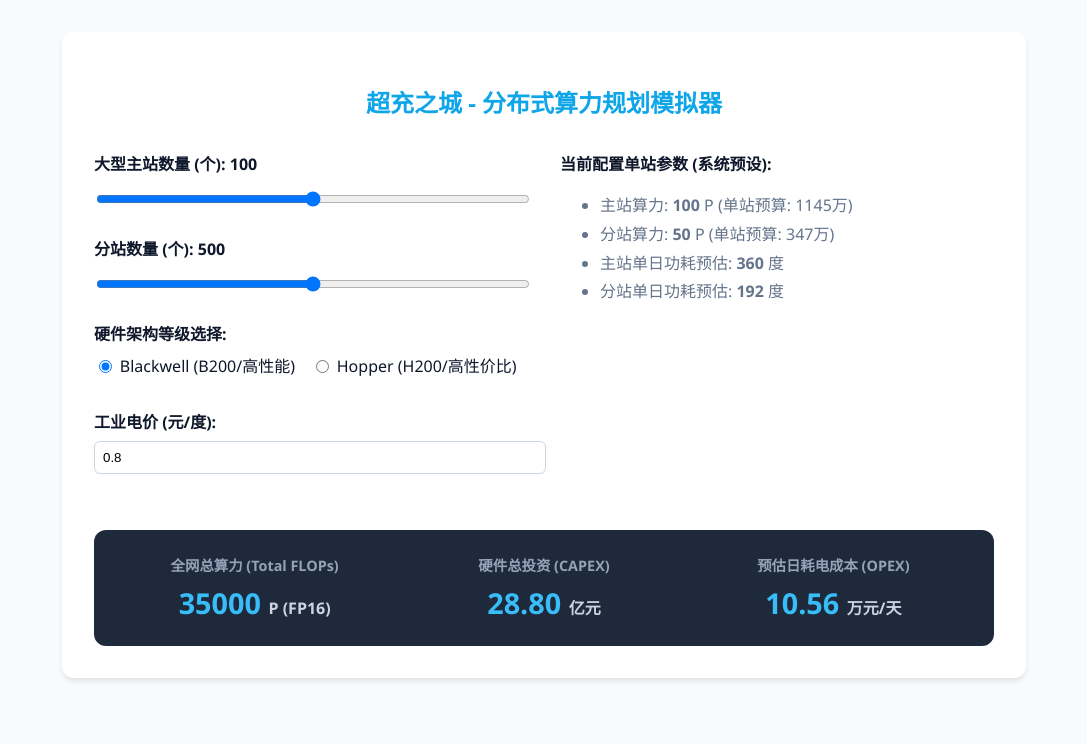
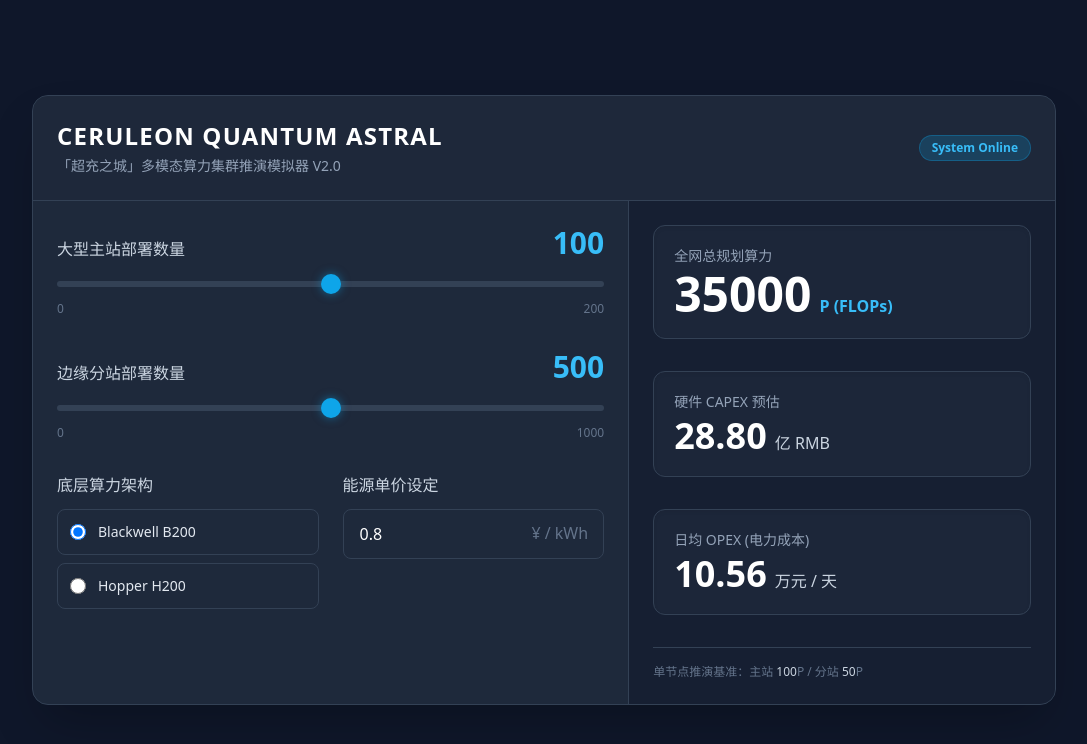
Before and after one commit to SultanSah/cqa-station-simulator, a plain HTML site: page index.html in a window 1280 px wide. Shown: the whole page, without its empty margins (96-1183 px from the left). Drawn offline with nearby package versions, Linux system fonts and the light colour scheme.

Commit message:
Update index.html

```diff
--- a/index.html
+++ b/index.html
@@ -1,173 +1,189 @@
 <!DOCTYPE html>
-<html lang="zh-CN">
+<html lang="zh-CN" class="dark">
 <head>
     <meta charset="UTF-8">
     <meta name="viewport" content="width=device-width, initial-scale=1.0">
-    <title>CERULEON QUANTUM ASTRAL - 超充之城算力规划器</title>
+    <title>CQA-Godhead | 算力网络推演系统</title>
+    <script src="https://cdn.tailwindcss.com"></script>
+    <script>
+        tailwind.config = {
+            darkMode: 'class',
+            theme: {
+                extend: {
+                    colors: {
+                        cqa: {
+                            blue: '#0ea5e9',
+                            dark: '#0f172a',
+                            panel: '#1e293b',
+                            accent: '#38bdf8'
+                        }
+                    }
+                }
+            }
+        }
+    </script>
     <style>
-        :root {
-            --primary: #0ea5e9;
-            --bg: #f8fafc;
-            --card-bg: #ffffff;
-            --text-main: #0f172a;
-            --text-muted: #64748b;
+        /* 定制高级滑块样式 */
+        input[type=range] {
+            -webkit-appearance: none; width: 100%; background: transparent; margin: 10px 0;
         }
-        body {
-            font-family: 'Segoe UI', system-ui, sans-serif;
-            background-color: var(--bg);
-            color: var(--text-main);
-            padding: 2rem;
-            margin: 0;
+        input[type=range]:focus { outline: none; }
+        input[type=range]::-webkit-slider-runnable-track {
+            width: 100%; height: 6px; cursor: pointer;
+            background: #334155; border-radius: 9999px;
         }
-        .container {
-            max-width: 900px;
-            margin: 0 auto;
-            background: var(--card-bg);
-            padding: 2rem;
-            border-radius: 12px;
-            box-shadow: 0 4px 6px -1px rgba(0, 0, 0, 0.1);
+        input[type=range]::-webkit-slider-thumb {
+            height: 20px; width: 20px; border-radius: 50%;
+            background: #0ea5e9; cursor: pointer;
+            -webkit-appearance: none; margin-top: -7px;
+            box-shadow: 0 0 10px rgba(14, 165, 233, 0.5);
+            transition: transform 0.1s;
         }
-        h2 { text-align: center; color: var(--primary); margin-bottom: 2rem; }
-        .grid-layout { display: grid; grid-template-columns: 1fr 1fr; gap: 2rem; }
-        .control-group { margin-bottom: 1.5rem; }
-        label { display: block; font-weight: 600; margin-bottom: 0.5rem; }
-        input[type="range"] { width: 100%; margin-top: 0.5rem; }
-        input[type="number"] {
-            width: 100%; padding: 0.5rem; border: 1px solid #cbd5e1; border-radius: 6px;
-        }
-        .radio-group { display: flex; gap: 1rem; }
-        .radio-group label { font-weight: normal; display: flex; align-items: center; gap: 0.3rem; }
+        input[type=range]::-webkit-slider-thumb:hover { transform: scale(1.2); }
 
-        .results-panel {
-            background: #1e293b;
-            color: white;
-            padding: 1.5rem;
-            border-radius: 12px;
-            margin-top: 2rem;
-        }
-        .result-grid {
-            display: grid; grid-template-columns: repeat(3, 1fr); gap: 1rem; text-align: center;
-        }
-        .result-item h4 { margin: 0 0 0.5rem 0; color: #94a3b8; font-size: 0.9rem; }
-        .result-item .value { font-size: 1.8rem; font-weight: bold; color: #38bdf8; }
-        .value-unit { font-size: 1rem; color: #cbd5e1; }
+        /* 数字跳动动画 */
+        .number-transition { transition: all 0.3s ease-out; }
     </style>
 </head>
-<body>
+<body class="bg-cqa-dark text-slate-200 font-sans antialiased p-4 md:p-8 min-h-screen flex items-center justify-center">
 
-<div class="container">
-    <h2>超充之城 - 分布式算力规划模拟器</h2>
+<div class="max-w-5xl w-full bg-cqa-panel rounded-2xl shadow-2xl border border-slate-700 overflow-hidden">
+    <div class="bg-slate-800/50 p-6 border-b border-slate-700 flex justify-between items-center">
+        <div>
+            <h1 class="text-2xl font-bold text-white tracking-wider">CERULEON QUANTUM ASTRAL</h1>
+            <p class="text-slate-400 text-sm mt-1">「超充之城」多模态算力集群推演模拟器 V2.0</p>
+        </div>
+        <div class="px-3 py-1 bg-cqa-blue/20 text-cqa-accent rounded-full text-xs font-semibold border border-cqa-blue/30">
+            System Online
+        </div>
+    </div>
 
-    <div class="grid-layout">
-        <div class="controls">
-            <div class="control-group">
-                <label>大型主站数量 (个): <span id="mainVal">100</span></label>
+    <div class="grid grid-cols-1 md:grid-cols-12 gap-0">
+        <div class="col-span-1 md:col-span-7 p-6 border-r border-slate-700 space-y-8">
+
+            <div>
+                <div class="flex justify-between items-end mb-2">
+                    <label class="font-medium text-slate-300">大型主站部署数量</label>
+                    <span class="text-3xl font-bold text-cqa-accent" id="mainVal">100</span>
+                </div>
                 <input type="range" id="mainStations" min="0" max="200" value="100" oninput="updateUI()">
-            </div>
-
-            <div class="control-group">
-                <label>分站数量 (个): <span id="subVal">500</span></label>
-                <input type="range" id="subStations" min="0" max="1000" value="500" oninput="updateUI()">
-            </div>
-
-            <div class="control-group">
-                <label>硬件架构等级选择:</label>
-                <div class="radio-group">
-                    <label><input type="radio" name="hardware" value="B200" checked onchange="updateUI()"> Blackwell (B200/高性能)</label>
-                    <label><input type="radio" name="hardware" value="H200" onchange="updateUI()"> Hopper (H200/高性价比)</label>
+                <div class="flex justify-between text-xs text-slate-500 mt-1">
+                    <span>0</span><span>200</span>
                 </div>
             </div>
 
-            <div class="control-group">
-                <label>工业电价 (元/度):</label>
-                <input type="number" id="powerCost" value="0.8" step="0.1" oninput="updateUI()">
+            <div>
+                <div class="flex justify-between items-end mb-2">
+                    <label class="font-medium text-slate-300">边缘分站部署数量</label>
+                    <span class="text-3xl font-bold text-cqa-accent" id="subVal">500</span>
+                </div>
+                <input type="range" id="subStations" min="0" max="1000" value="500" oninput="updateUI()">
+                <div class="flex justify-between text-xs text-slate-500 mt-1">
+                    <span>0</span><span>1000</span>
+                </div>
+            </div>
+
+            <div class="grid grid-cols-2 gap-6">
+                <div>
+                    <label class="font-medium text-slate-300 block mb-3">底层算力架构</label>
+                    <div class="space-y-2">
+                        <label class="flex items-center space-x-3 p-3 bg-slate-800 rounded-lg border border-slate-700 cursor-pointer hover:border-cqa-blue transition-colors">
+                            <input type="radio" name="hardware" value="B200" checked onchange="updateUI()" class="form-radio text-cqa-blue bg-slate-900 border-slate-600 focus:ring-cqa-blue focus:ring-offset-slate-800 h-4 w-4">
+                            <span class="text-sm font-medium text-slate-200">Blackwell B200</span>
+                        </label>
+                        <label class="flex items-center space-x-3 p-3 bg-slate-800 rounded-lg border border-slate-700 cursor-pointer hover:border-cqa-blue transition-colors">
+                            <input type="radio" name="hardware" value="H200" onchange="updateUI()" class="form-radio text-cqa-blue bg-slate-900 border-slate-600 focus:ring-cqa-blue focus:ring-offset-slate-800 h-4 w-4">
+                            <span class="text-sm font-medium text-slate-200">Hopper H200</span>
+                        </label>
+                    </div>
+                </div>
+
+                <div>
+                    <label class="font-medium text-slate-300 block mb-3">能源单价设定</label>
+                    <div class="relative">
+                        <input type="number" id="powerCost" value="0.8" step="0.1" oninput="updateUI()" class="w-full bg-slate-800 border border-slate-700 rounded-lg px-4 py-3 text-white focus:outline-none focus:border-cqa-blue focus:ring-1 focus:ring-cqa-blue transition-colors">
+                        <span class="absolute right-4 top-3 text-slate-500 font-medium">¥ / kWh</span>
+                    </div>
+                </div>
             </div>
         </div>
 
-        <div class="controls">
-            <div class="control-group">
-                <label>当前配置单站参数 (系统预设):</label>
-                <ul style="color: var(--text-muted); line-height: 1.8;">
-                    <li>主站算力: <strong id="pMainP">100</strong> P (单站预算: <span id="pMainCost">1145</span>万)</li>
-                    <li>分站算力: <strong id="pSubP">50</strong> P (单站预算: <span id="pSubCost">347</span>万)</li>
-                    <li>主站单日功耗预估: <strong id="pMainPower">360</strong> 度</li>
-                    <li>分站单日功耗预估: <strong id="pSubPower">192</strong> 度</li>
-                </ul>
+        <div class="col-span-1 md:col-span-5 bg-slate-900/50 p-6 flex flex-col justify-center space-y-8">
+
+            <div class="bg-slate-800/80 rounded-xl p-5 border border-slate-700 shadow-inner">
+                <p class="text-slate-400 text-sm font-medium mb-1">全网总规划算力</p>
+                <div class="flex items-baseline space-x-2">
+                    <span id="totalFlops" class="text-5xl font-black text-white number-transition">35000</span>
+                    <span class="text-cqa-accent font-semibold">P (FLOPs)</span>
+                </div>
             </div>
-        </div>
-    </div>
 
-    <div class="results-panel">
-        <div class="result-grid">
-            <div class="result-item">
-                <h4>全网总算力 (Total FLOPs)</h4>
-                <div class="value"><span id="totalFlops">35000</span> <span class="value-unit">P (FP16)</span></div>
+            <div class="bg-slate-800/80 rounded-xl p-5 border border-slate-700 shadow-inner">
+                <p class="text-slate-400 text-sm font-medium mb-1">硬件 CAPEX 预估</p>
+                <div class="flex items-baseline space-x-2">
+                    <span id="totalCost" class="text-4xl font-bold text-white number-transition">28.80</span>
+                    <span class="text-slate-300 font-medium">亿 RMB</span>
+                </div>
             </div>
-            <div class="result-item">
-                <h4>硬件总投资 (CAPEX)</h4>
-                <div class="value"><span id="totalCost">28.80</span> <span class="value-unit">亿元</span></div>
+
+            <div class="bg-slate-800/80 rounded-xl p-5 border border-slate-700 shadow-inner">
+                <p class="text-slate-400 text-sm font-medium mb-1">日均 OPEX (电力成本)</p>
+                <div class="flex items-baseline space-x-2">
+                    <span id="dailyPowerCost" class="text-4xl font-bold text-white number-transition">10.56</span>
+                    <span class="text-slate-300 font-medium">万元 / 天</span>
+                </div>
             </div>
-            <div class="result-item">
-                <h4>预估日耗电成本 (OPEX)</h4>
-                <div class="value"><span id="dailyPowerCost">10.56</span> <span class="value-unit">万元/天</span></div>
+
+            <div class="text-xs text-slate-500 border-t border-slate-700 pt-4">
+                单节点推演基准：主站 <span id="pMainP" class="text-slate-300">100</span>P / 分站 <span id="pSubP" class="text-slate-300">50</span>P
             </div>
         </div>
     </div>
 </div>
 
 <script>
-    // 定义不同硬件架构的参数标准
     const hardwareConfig = {
-        'B200': {
-            mainP: 100, subP: 50,
-            mainCost: 1145, subCost: 347, // 万元
-            mainPowerDaily: 15 * 24, // 15kW * 24h
-            subPowerDaily: 8 * 24 // 8kW * 24h
-        },
-        'H200': {
-            mainP: 40, subP: 20,
-            mainCost: 450, subCost: 150, // 万元
-            mainPowerDaily: 10 * 24,
-            subPowerDaily: 5 * 24
-        }
+        'B200': { mainP: 100, subP: 50, mainCost: 1145, subCost: 347, mainPowerDaily: 360, subPowerDaily: 192 },
+        'H200': { mainP: 40, subP: 20, mainCost: 450, subCost: 150, mainPowerDaily: 240, subPowerDaily: 120 }
     };
 
+    function animateValue(obj, start, end, duration) {
+        let startTimestamp = null;
+        const step = (timestamp) => {
+            if (!startTimestamp) startTimestamp = timestamp;
+            const progress = Math.min((timestamp - startTimestamp) / duration, 1);
+            obj.innerHTML = (progress * (end - start) + start).toFixed(obj.id === 'totalFlops' ? 0 : 2);
+            if (progress < 1) { window.requestAnimationFrame(step); }
+        };
+        window.requestAnimationFrame(step);
+    }
+
+    let lastFlops = 0, lastCost = 0, lastPower = 0;
+
     function updateUI() {
-        // 获取输入值
         const mainCount = parseInt(document.getElementById('mainStations').value);
         const subCount = parseInt(document.getElementById('subStations').value);
-        const powerRate = parseFloat(document.getElementById('powerCost').value);
+        const powerRate = parseFloat(document.getElementById('powerCost').value) || 0;
         const hwType = document.querySelector('input[name="hardware"]:checked').value;
-
         const config = hardwareConfig[hwType];
 
-        // 更新滑块显示的数字
         document.getElementById('mainVal').innerText = mainCount;
         document.getElementById('subVal').innerText = subCount;
-
-        // 更新配置说明文本
         document.getElementById('pMainP').innerText = config.mainP;
         document.getElementById('pSubP').innerText = config.subP;
-        document.getElementById('pMainCost').innerText = config.mainCost;
-        document.getElementById('pSubCost').innerText = config.subCost;
-        document.getElementById('pMainPower').innerText = config.mainPowerDaily;
-        document.getElementById('pSubPower').innerText = config.subPowerDaily;
 
-        // 核心计算逻辑
         const totalFlops = (mainCount * config.mainP) + (subCount * config.subP);
-        const totalCostW = (mainCount * config.mainCost) + (subCount * config.subCost); // 单位：万元
-        const totalCostYi = (totalCostW / 10000).toFixed(2); // 转换为亿元
+        const totalCostYi = ((mainCount * config.mainCost) + (subCount * config.subCost)) / 10000;
+        const powerCostDailyW = (((mainCount * config.mainPowerDaily) + (subCount * config.subPowerDaily)) * powerRate) / 10000;
 
-        const totalPowerDaily = (mainCount * config.mainPowerDaily) + (subCount * config.subPowerDaily);
-        const powerCostDailyW = ((totalPowerDaily * powerRate) / 10000).toFixed(2); // 转换为万元
+        // 加入数字平滑跳动效果，彻底消除生硬的“静态感”
+        animateValue(document.getElementById('totalFlops'), lastFlops, totalFlops, 300);
+        animateValue(document.getElementById('totalCost'), lastCost, totalCostYi, 300);
+        animateValue(document.getElementById('dailyPowerCost'), lastPower, powerCostDailyW, 300);
 
-        // 渲染到界面
-        document.getElementById('totalFlops').innerText = totalFlops;
-        document.getElementById('totalCost').innerText = totalCostYi;
-        document.getElementById('dailyPowerCost').innerText = powerCostDailyW;
+        lastFlops = totalFlops; lastCost = totalCostYi; lastPower = powerCostDailyW;
     }
 
-    // 初始化运行一次
     updateUI();
 </script>
 </body>
```
